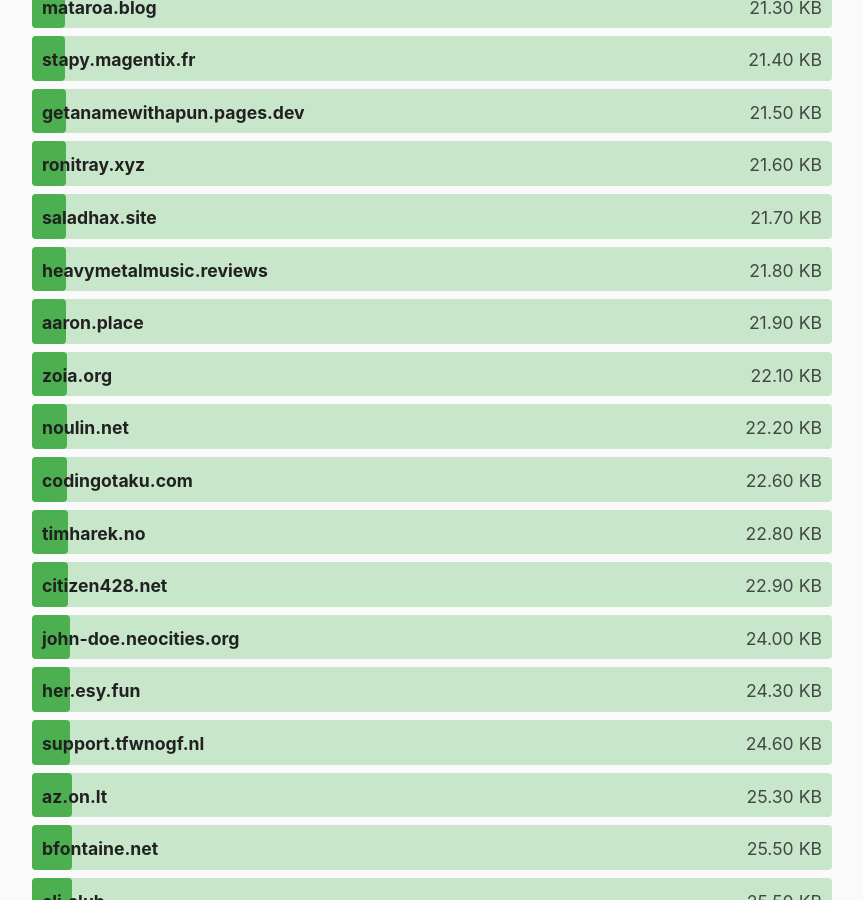
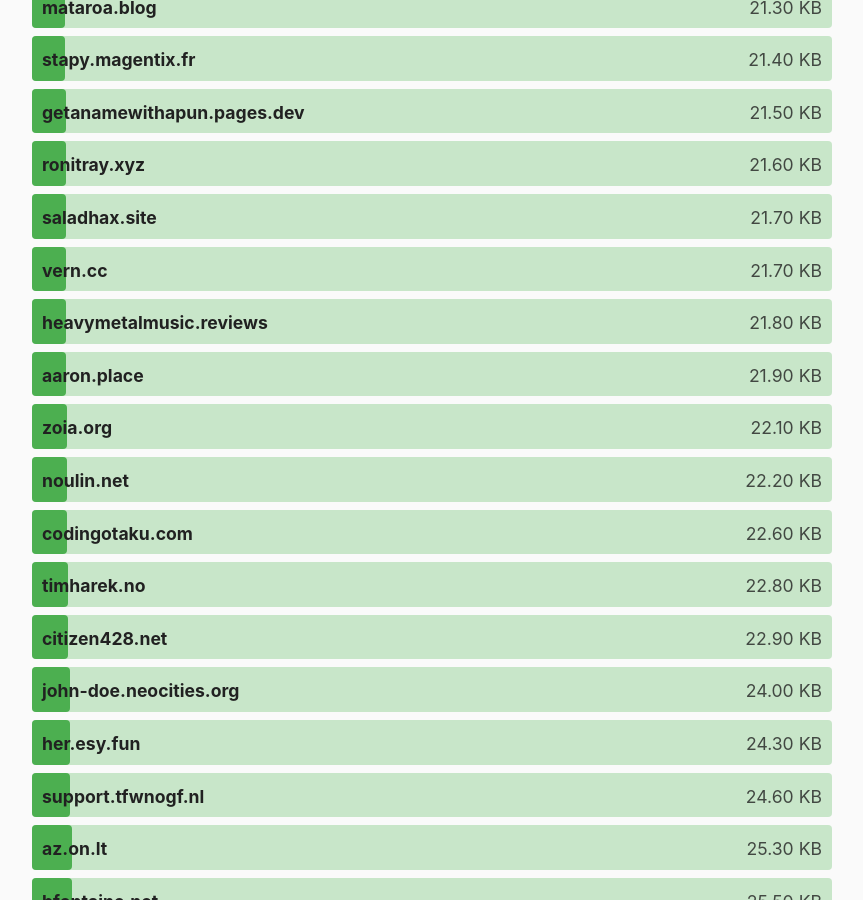
Before and after one commit to kevquirk/512kb.club, a Jekyll site: the page built from index.md, in a window 1280 px wide and 900 px high, scrolled down 8003 px. Shown: the whole window, without its empty margins (208-1071 px from the left). Built offline with Jekyll 4.4.1, drawn with Linux system fonts in a browser that asks for light colours.

Commit message:
Add vern.cc to 512kb club

```diff
--- a/_data/sites.yml
+++ b/_data/sites.yml
@@ -2508,6 +2508,11 @@
   size: 54.5
   last_checked: 2022-02-24
 
+- domain: vern.cc
+  url: https://vern.cc/
+  size: 21.7
+  last_checked: 2022-12-10
+
 - domain: vidhukant.xyz
   url: https://vidhukant.xyz/
   size: 217
```
